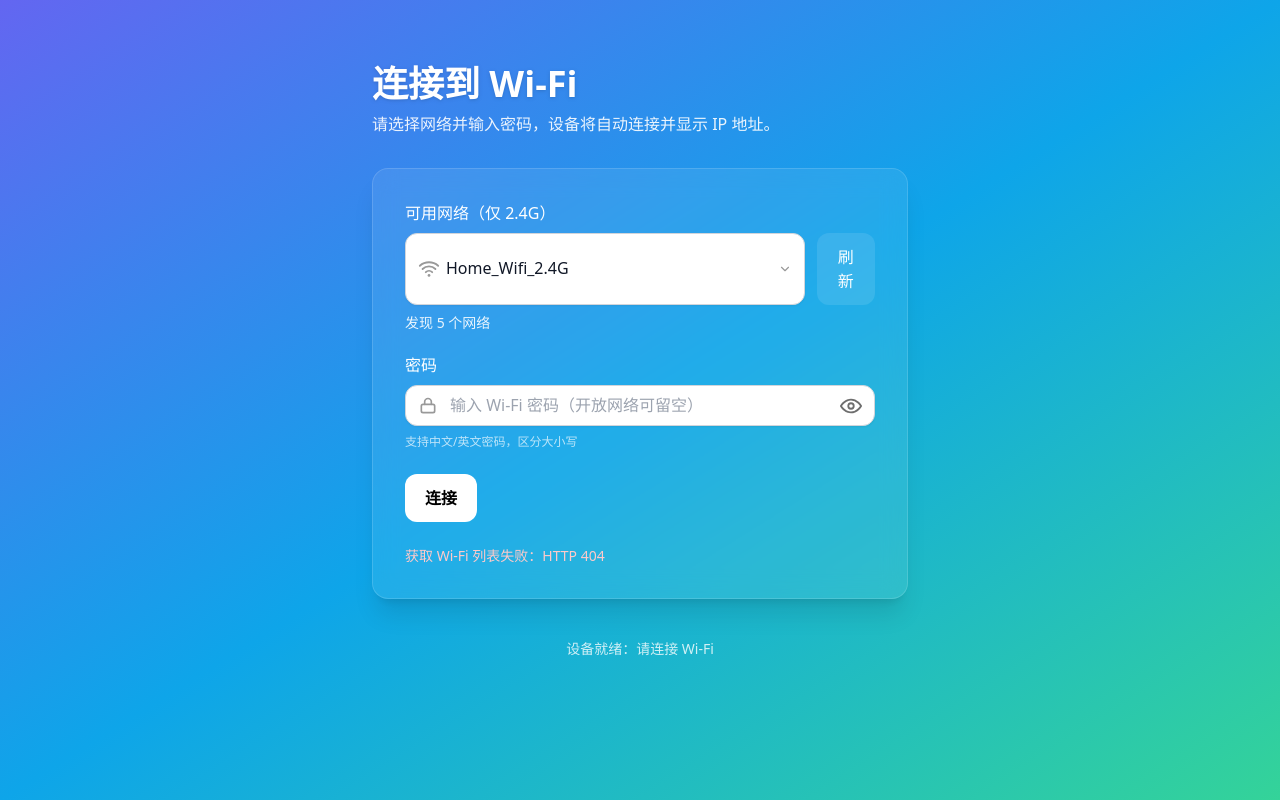
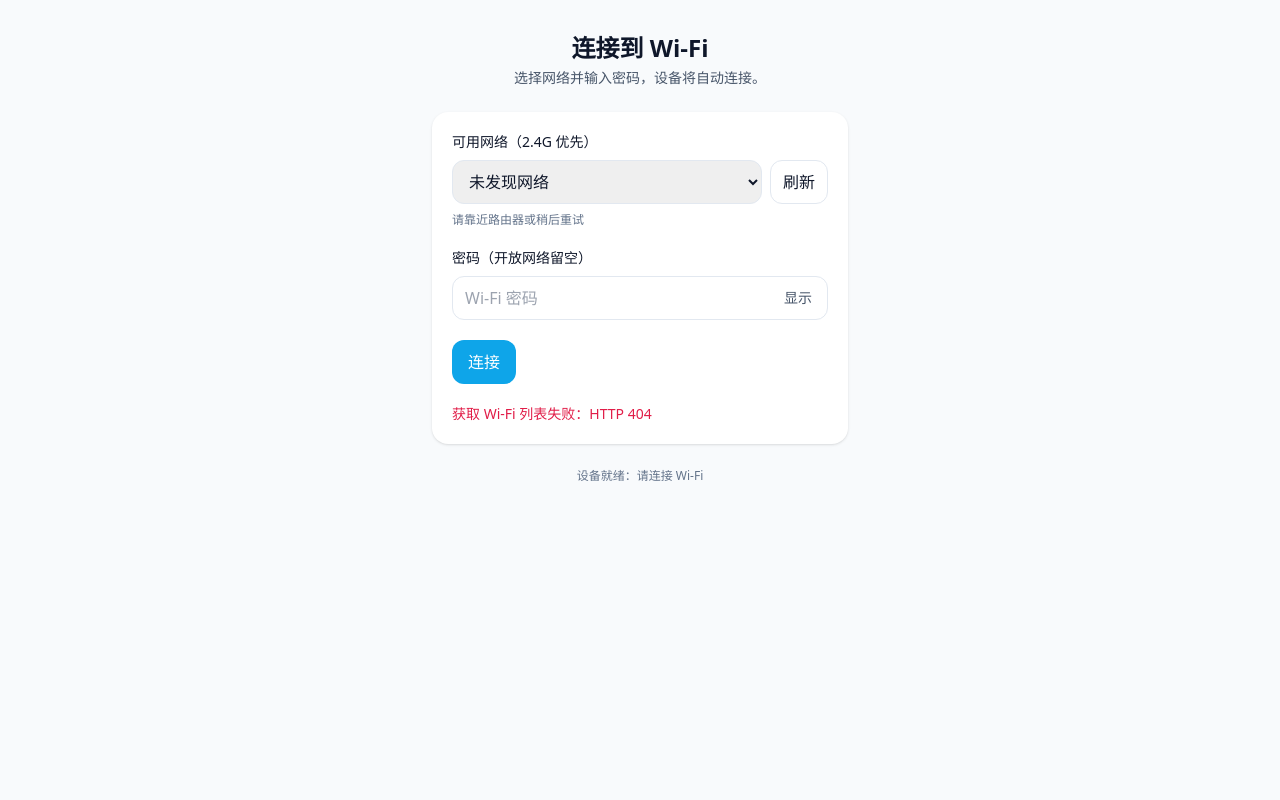
Before and after one commit to Caesar723/Ink-wash-photo-frame, a FastAPI app: page / in a window 1280 px wide. Run offline with FastAPI, Linux system fonts and the light colour scheme; some libraries are stand-ins or nearby versions.

Commit message:
Refactor home.html to improve UI layout and styling for Wi-Fi connection page, including enhanced accessibility features and updated messaging for user interactions.

```diff
--- a/wifiManager/template/home.html
+++ b/wifiManager/template/home.html
@@ -2,84 +2,76 @@
 <html lang="zh-CN">
 <head>
   <meta charset="utf-8" />
-  <meta
-    name="viewport"
-    content="width=device-width,initial-scale=1,maximum-scale=1,viewport-fit=cover"
-  />
+  <meta name="viewport" content="width=device-width,initial-scale=1,maximum-scale=1,viewport-fit=cover" />
   <title>Wi-Fi 配置</title>
-  <!-- Tailwind（CDN） -->
   <script src="https://cdn.tailwindcss.com"></script>
-  <link rel="stylesheet" href="/static/css/home.css">
+  <style>
+    .spinner{width:1rem;height:1rem;border:2px solid #fff;border-top-color:transparent;border-radius:9999px;animation:spin 1s linear infinite}
+    @keyframes spin{to{transform:rotate(360deg)}}
+    /* 让卡片不被刘海遮住 */
+    .safe-pad{padding-left:env(safe-area-inset-left);padding-right:env(safe-area-inset-right);padding-top:env(safe-area-inset-top);padding-bottom:env(safe-area-inset-bottom)}
+    /* 增大可点区域 */
+    button,select,input{min-height:44px}
+  </style>
 </head>
-<body class="min-h-screen bg-gradient-to-br from-indigo-500 via-sky-500 to-emerald-400 text-white">
-    <!-- SVG 图标库 -->
-    <svg xmlns="http://www.w3.org/2000/svg" xmlns:xlink="http://www.w3.org/1999/xlink" style="display:none">
-        <symbol id="ico-wifi" viewBox="0 0 24 24">
-          <path d="M12 20a2 2 0 1 0 0-4 2 2 0 0 0 0 4z" fill="currentColor"/>
-          <path d="M4.93 12.93a10 10 0 0 1 14.14 0" fill="none" stroke="currentColor" stroke-width="2" stroke-linecap="round"/>
-          <path d="M7.76 15.76a6 6 0 0 1 8.49 0" fill="none" stroke="currentColor" stroke-width="2" stroke-linecap="round"/>
-          <path d="M1.71 9.17a14 14 0 0 1 20.58 0" fill="none" stroke="currentColor" stroke-width="2" stroke-linecap="round"/>
-        </symbol>
-        <symbol id="ico-chevron" viewBox="0 0 24 24">
-          <polyline points="6 9 12 15 18 9" fill="none" stroke="currentColor" stroke-width="2" stroke-linecap="round" stroke-linejoin="round"/>
-        </symbol>
-      </svg>
-  </svg>
-  <div class="max-w-xl mx-auto px-5 py-10 sm:py-16">
-    <header class="mb-8">
-      <h1 class="text-3xl sm:text-4xl font-bold drop-shadow">连接到 Wi-Fi</h1>
-      <p class="opacity-90 mt-2">请选择网络并输入密码，设备将自动连接并显示 IP 地址。</p>
+<body class="min-h-screen bg-slate-50 text-slate-900 antialiased">
+  <div class="safe-pad max-w-md mx-auto px-4 py-8">
+    <header class="mb-6 text-center">
+      <h1 class="text-2xl font-semibold">连接到 Wi-Fi</h1>
+      <p class="text-sm text-slate-600 mt-1">选择网络并输入密码，设备将自动连接。</p>
     </header>
 
-    <main class="glass rounded-2xl p-6 sm:p-8 shadow-xl">
-      <!-- SSID + 刷新 -->
-      <div class="mb-5">
-        <label class="block mb-2 font-medium">可用网络（仅 2.4G）</label>
-        <div class="flex gap-3">
-          <select id="ssid" class="nice-select" title="选择要连接的 Wi-Fi"></select>
-          <button id="refresh" class="rounded-xl px-4 py-3 bg-white/10 hover:bg-white/20 transition-colors">
-            刷新
-          </button>
+    <!-- 卡片 -->
+    <main class="bg-white rounded-2xl shadow p-5 space-y-5">
+      <!-- 选择 SSID -->
+      <div>
+        <label for="ssid" class="block text-sm font-medium mb-2">可用网络（2.4G 优先）</label>
+        <div class="flex gap-2">
+          <select id="ssid" class="flex-1 rounded-xl border border-slate-200 px-3 py-2 focus:outline-none focus:ring-2 focus:ring-sky-400">
+            <option value="">正在加载…</option>
+          </select>
+          <button id="refresh" class="rounded-xl px-3 border border-slate-200 hover:bg-slate-50">刷新</button>
         </div>
-        <p id="ssidHint" class="text-sm mt-2 opacity-90"></p>
+        <p id="ssidHint" class="text-xs text-slate-500 mt-2"></p>
       </div>
 
       <!-- 密码 -->
-
-      <div class="mb-6">
-        <label class="block mb-2 font-medium">密码</label>
-        <div class="nice-input" id="pwdBox">
-          <input id="psk" type="password" placeholder="输入 Wi-Fi 密码（开放网络可留空）" />
-          <button id="togglePwd" type="button" class="toggle" aria-label="显示/隐藏密码" data-state="hidden"></button>
-        </div>
-        <p class="mt-2 text-xs text-white/70">支持中文/英文密码，区分大小写</p>
-      </div>
-
-      <!-- 连接按钮 -->
-      <div class="flex items-center gap-3">
-        <button id="connectBtn"
-                class="rounded-xl px-5 py-3 bg-white text-black font-semibold hover:bg-white/90 disabled:opacity-60 disabled:cursor-not-allowed">
-          连接
-        </button>
-        <div id="busy" class="hidden items-center gap-2 opacity-95">
-          <div class="spinner"></div>
-          <span>正在连接…</span>
+      <div>
+        <label for="psk" class="block text-sm font-medium mb-2">密码（开放网络留空）</label>
+        <div class="relative">
+          <input id="psk" type="password" inputmode="text" autocomplete="off"
+                 class="w-full rounded-xl border border-slate-200 px-3 py-2 pr-12 focus:outline-none focus:ring-2 focus:ring-sky-400"
+                 placeholder="Wi-Fi 密码" />
+          <button id="togglePwd" type="button"
+                  class="absolute right-2 top-1/2 -translate-y-1/2 rounded-lg px-2 py-1 text-sm text-slate-600 hover:bg-slate-100"
+                  aria-label="显示或隐藏密码">显示</button>
         </div>
       </div>
 
-      <!-- 结果/提示 -->
-      <div id="msg" class="mt-6 text-sm"></div>
+      <!-- 操作 -->
+      <div class="flex items-center gap-3">
+        <button id="connectBtn"
+                class="flex-0 rounded-xl px-4 py-2 bg-sky-500 text-white font-medium hover:bg-sky-600 disabled:opacity-60 disabled:cursor-not-allowed">
+          连接
+        </button>
+        <div id="busy" class="hidden items-center gap-2 text-slate-600">
+          <div class="spinner"></div><span class="text-sm">正在连接…</span>
+        </div>
+      </div>
+
+      <!-- 消息 -->
+      <div id="msg" class="text-sm"></div>
 
       <!-- 成功卡片 -->
-      <div id="successCard" class="hidden mt-6 rounded-2xl bg-white text-black p-5">
-        <div class="text-lg font-semibold">连接成功！</div>
-        <div class="mt-2">设备 IP：<span id="ip" class="font-mono"></span></div>
-        <div class="mt-2 text-sm text-black/70">你可以用这个 IP 在浏览器中访问设备。</div>
-      </div>
+      <section id="successCard" class="hidden rounded-xl border border-slate-200 p-4">
+        <div class="font-medium">连接成功</div>
+        <p class="text-sm mt-1">设备 IP：<code id="ip" class="font-mono px-1 rounded bg-slate-100"></code></p>
+        <p class="text-xs text-slate-500 mt-1">可在浏览器中访问此 IP。</p>
+      </section>
     </main>
 
-    <footer class="mt-10 text-center opacity-80 text-sm">
-      <span id="deviceInfo"></span>
+    <footer class="text-center text-xs text-slate-500 mt-6">
+      <span id="deviceInfo">设备就绪</span>
     </footer>
   </div>
 
@@ -98,134 +90,107 @@
       deviceInfo: document.getElementById('deviceInfo'),
     };
 
-    const state = {
-      polling: null,
-      ssids: [],
-      tries: 0
-    };
-
-    // 默认示例 Wi-Fi 列表（假数据）
-    const exampleSSIDs = [
-      "Home_Wifi_2.4G",
-      "629",
-      "Cafe_Free_Wifi",
-      "MyRouter_2.4G",
-      "OfficeNet"
-    ];
-
-    function setBusy(b) {
+    function setBusy(b){
       els.connectBtn.disabled = b;
       els.refresh.disabled = b;
       els.busy.classList.toggle('hidden', !b);
     }
 
-    function showMsg(text, type='info') {
-      const color = {
-        info: 'text-white',
-        warn: 'text-yellow-200',
-        err:  'text-red-200',
-        ok:   'text-emerald-200',
-      }[type] || 'text-white';
-      els.msg.className = `mt-6 text-sm ${color}`;
+    function showMsg(text, type='info'){
+      const map = {info:'text-slate-700', ok:'text-emerald-600', warn:'text-amber-600', err:'text-rose-600'};
+      els.msg.className = 'text-sm ' + (map[type]||map.info);
       els.msg.textContent = text || '';
     }
 
-    function populateSSIDs(list) {
+    function populateSSIDs(list){
       els.ssid.innerHTML = '';
-      list.forEach(s => {
-        const o = document.createElement('option');
-        o.value = s; o.textContent = s;
-        els.ssid.appendChild(o);
-      });
-      els.ssidHint.textContent = list.length
-        ? `发现 ${list.length} 个网络`
-        : '未发现网络，请确认靠近路由器或稍后重试';
+      if (!list || !list.length){
+        els.ssid.appendChild(new Option('未发现网络',''));
+        els.ssidHint.textContent = '请靠近路由器或稍后重试';
+        return;
+      }
+      list.forEach(s => els.ssid.appendChild(new Option(s, s)));
+      els.ssidHint.textContent = `发现 ${list.length} 个网络`;
     }
 
-    async function fetchSSIDs() {
-      try {
-        const r = await fetch('/api/ssids', { cache: 'no-store' });
-        if (!r.ok) throw new Error('HTTP ' + r.status);
+    async function fetchSSIDs(){
+      try{
+        const r = await fetch('/api/ssids', { cache:'no-store' });
+        if(!r.ok) throw new Error('HTTP '+r.status);
         const data = await r.json();
-        state.ssids = data.ssids || [];
-        populateSSIDs(state.ssids);
-        showMsg('已更新 Wi-Fi 列表', 'ok');
-      } catch (e) {
-        showMsg('获取 Wi-Fi 列表失败：' + e.message, 'err');
+        populateSSIDs(data.ssids || []);
+        showMsg('已更新 Wi-Fi 列表','ok');
+      }catch(e){
+        showMsg('获取 Wi-Fi 列表失败：'+e.message,'err');
       }
     }
 
-    async function postConnect(ssid, psk) {
+    async function postConnect(ssid, psk){
       const form = new URLSearchParams({ ssid, psk });
-      const r = await fetch('/connect', {
-        method: 'POST',
-        headers: { 'Content-Type': 'application/x-www-form-urlencoded;charset=UTF-8' },
+      const r = await fetch('/connect',{
+        method:'POST',
+        headers:{'Content-Type':'application/x-www-form-urlencoded;charset=UTF-8'},
         body: form.toString(),
       });
       return r.ok;
     }
 
-    async function pollStatus(timeoutSec = 20) {
-      const start = Date.now();
-      while (Date.now() - start < timeoutSec * 1000) {
-        try {
-          const r = await fetch('/api/status?ts=' + Date.now(), { cache: 'no-store' });
-          if (r.ok) {
-            const data = await r.json();
-            if (data.connected && data.ip) {
-              els.ip.textContent = data.ip;
+    async function pollStatus(timeoutSec=25){
+      const t0 = Date.now();
+      while(Date.now()-t0 < timeoutSec*1000){
+        try{
+          const r = await fetch('/api/status?ts='+Date.now(), { cache:'no-store' });
+          if(r.ok){
+            const d = await r.json();
+            if(d.connected && d.ip){
+              els.ip.textContent = d.ip;
               els.successCard.classList.remove('hidden');
-              showMsg('连接成功！', 'ok');
+              showMsg('连接成功','ok');
               return true;
             }
           }
-        } catch (_) {}
-        await new Promise(res => setTimeout(res, 1000));
+        }catch(_){}
+        await new Promise(res=>setTimeout(res,1000));
       }
       return false;
     }
 
-    async function handleConnect() {
-      const ssid = els.ssid.value;
+    async function handleConnect(){
+      const ssid = els.ssid.value.trim();
       const psk  = els.psk.value;
-      if (!ssid) { showMsg('请先选择一个 Wi-Fi', 'warn'); return; }
+      if(!ssid){ showMsg('请先选择一个 Wi-Fi','warn'); return; }
 
       els.successCard.classList.add('hidden');
       showMsg('');
       setBusy(true);
-      try {
+      try{
         const ok = await postConnect(ssid, psk);
-        if (!ok) throw new Error('提交失败');
-
-        showMsg('已提交，正在连接…', 'info');
+        if(!ok) throw new Error('提交失败');
+        showMsg('已提交，正在连接…','info');
         const done = await pollStatus(25);
-        if (!done) showMsg('未能在限定时间内获取 IP，请稍后刷新重试。', 'warn');
-      } catch (e) {
-        showMsg('连接出错：' + e.message, 'err');
-      } finally {
+        if(!done) showMsg('暂未获取到 IP，请稍后刷新重试','warn');
+      }catch(e){
+        showMsg('连接出错：'+e.message,'err');
+      }finally{
         setBusy(false);
       }
     }
 
-    // 事件
+    // 事件绑定
     els.refresh.addEventListener('click', fetchSSIDs);
     els.connectBtn.addEventListener('click', handleConnect);
     els.togglePwd.addEventListener('click', () => {
-    const t = els.psk.type === 'password' ? 'text' : 'password';
-    els.psk.type = t;
-    els.togglePwd.setAttribute('data-state', t === 'password' ? 'hidden' : 'shown');
+      const isHidden = els.psk.type === 'password';
+      els.psk.type = isHidden ? 'text' : 'password';
+      els.togglePwd.textContent = isHidden ? '隐藏' : '显示';
     });
 
-
     // 初始化
-    (async () => {
+    (async ()=>{
       els.deviceInfo.textContent = '设备就绪：请连接 Wi-Fi';
-      // 先加载示例数据
-      populateSSIDs(exampleSSIDs);
-      // 再尝试获取真实数据
-      await fetchSSIDs();
+      populateSSIDs([]);        // 初始空列表
+      await fetchSSIDs();       // 拉取真实列表
     })();
-</script>
-
+  </script>
 </body>
 </html>
```
